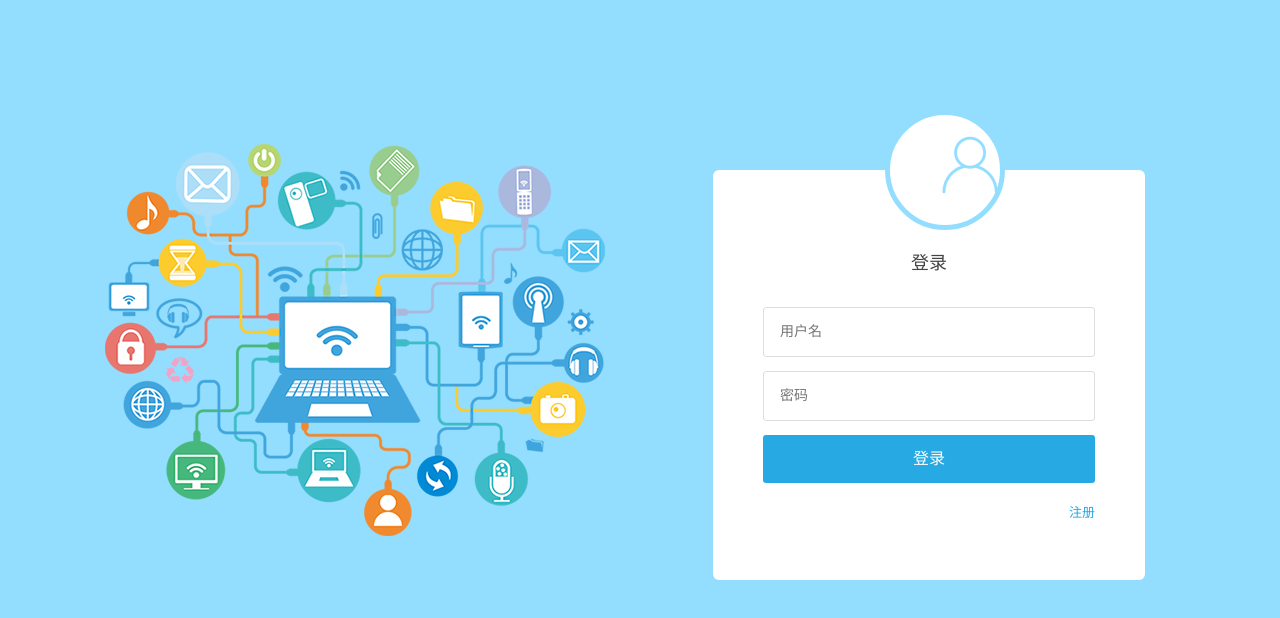
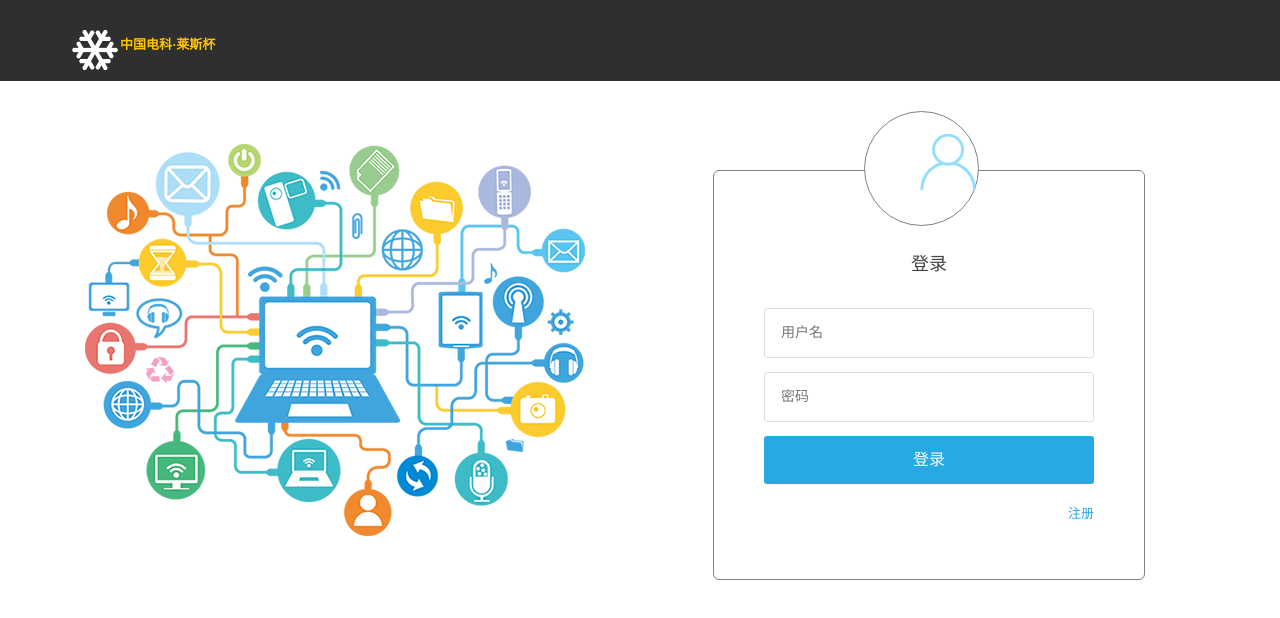
Before and after one commit to XYmar/tagOfficial, a plain HTML site: page pages/login.html in a window 1280 px wide. Drawn offline with Linux system fonts and the light colour scheme.

Commit message:
登录页面头

```diff
--- a/css/apply.css
+++ b/css/apply.css
@@ -43,3 +43,11 @@ btn.btn-small{*padding-top:3px;*padding-bottom:3px;}
     font-size: 12px;
     margin-top: 10px;
 }
+
+.brand {
+    font-family: 'Raleway', sans-serif;
+}
+
+.header .navbar {
+    margin-bottom: 0;
+}
--- /dev/null
+++ b/css/header.css
@@ -0,0 +1,53 @@
+
+body {
+    font-size: 15px;
+    line-height: 1.50;
+    color: #333333;
+}
+body {
+    font-family: 'Open Sans', sans-serif;
+}
+
+.header {
+    background-color: rgb(47, 47, 47);
+    padding: 5px 0;
+}
+
+.fixed-header-on .logo {
+    transform: scale(0.8);
+    margin-top: 0;
+    margin-bottom: 0;
+}
+.logo, .logo-section {
+    float: left;
+}
+.logo {
+    transition: all 0.3s ease-in-out;
+}
+
+img {
+    display: block;
+    max-width: 100%;
+    height: auto;
+}
+
+.logo, .logo-section {
+    float: left;
+}
+
+.fixed-header-on .brand {
+    font-size: 24px;
+}
+
+.brand {
+    transition: all 0.3s ease-in-out;
+    padding: 10px 0;
+}
+.brand {
+    font-family: 'Raleway', sans-serif;
+}
+
+.brand a {
+    color: #FFC400;
+    font-weight: bold;
+}
--- a/css/login.css
+++ b/css/login.css
@@ -3,7 +3,7 @@
 
 * { font: 13px/1.5 '微软雅黑'; -webkit-box-sizing: border-box; -moz-box-sizing: border-box; -box-sizing: border-box; padding:0; margin:0; list-style:none; box-sizing: border-box; }
 body, html { height:100%;}
-body { background:#93defe; background-size: cover; }
+/*body { background:#93defe; background-size: cover; }*/
 a { color:#27A9E3; cursor:pointer;float: right;
     margin-top: 20px; }
 img{ border:none;}
@@ -13,7 +13,18 @@ img{ border:none;}
 .login_box .login_l_img{ float:left; width:432px; height:440px; margin-left:50px;}
 .login_box .login_l_img img{width:500px; height:440px; }
 .login {height:410px; width:400px; padding:50px; background-color: #ffffff;border-radius:6px;box-sizing: border-box; float:right; margin-right:50px; position:relative; margin-top:50px;}
-.login_logo{ width:120px; height:120px; border:5px solid #93defe;border-radius:100px; background:#fff; text-align:center; line-height:110px; position:absolute; top:-60px; right:140px;}
+.login_logo {
+    width: 115px;
+    height: 115px;
+    border: 1px solid gray;
+    border-radius: 100px;
+    background: #fff;
+    text-align: center;
+    line-height: 110px;
+    position: absolute;
+    top: -60px;
+    right: 165px;
+}
 .login_name{ width:100%; float:left; text-align:center; margin-top:20px;}
 .login_name p{ width:100%; text-align:center; font-size:18px; color:#444; padding:10px 0 20px;}
 .login_logo img{ width:60px; height:60px;display: inline-block; vertical-align: middle;}
@@ -53,6 +64,7 @@ input[type=submit], input[type=button] { display: inline-block; vertical-align:
     margin-top: 50px;
     margin-left: 10%;
     margin-bottom: 50px;
+    border: 1px solid gray;
 }
 
 @media (min-width:769px) {
--- a/pages/login.html
+++ b/pages/login.html
@@ -13,10 +13,41 @@
     <title>登录</title>
     <link href="../bootstrap/css/bootstrap.css" rel="stylesheet">
     <link href="../css/login.css" rel="stylesheet" type="text/css" />
+    <link href="../css/header.css" rel="stylesheet" type="text/css" />
 
 </head>
 
 <body>
+<!-- header start -->
+<header class="header fixed clearfix navbar navbar-fixed-top">
+    <div class="container">
+        <div class="row">
+            <div class="col-md-3">
+
+                <!-- header-left start -->
+                <div class="header-left">
+
+                    <!-- logo -->
+                    <div class="logo smooth-scroll">
+                        <a href="#banner"><img id="logo" src="../images/logo.png" alt="Worthy"></a>
+                    </div>
+
+                    <!-- name-and-slogan -->
+                    <div class="logo-section smooth-scroll">
+                        <div class="brand"><a href="#banner">中国电科·莱斯杯</a></div>
+                    </div>
+
+                </div>
+                <!-- header-left end -->
+
+            </div>
+            <div class="col-md-9">
+
+            </div>
+        </div>
+    </div>
+</header>
+<!-- header end -->
 <div class="container">
 
     <div class="row">
```
Also changed, not shown: pages/apply-3.html (+28 -1 lines), images/applyBg6.jpg (added), images/applyBg7.jpg (added).
